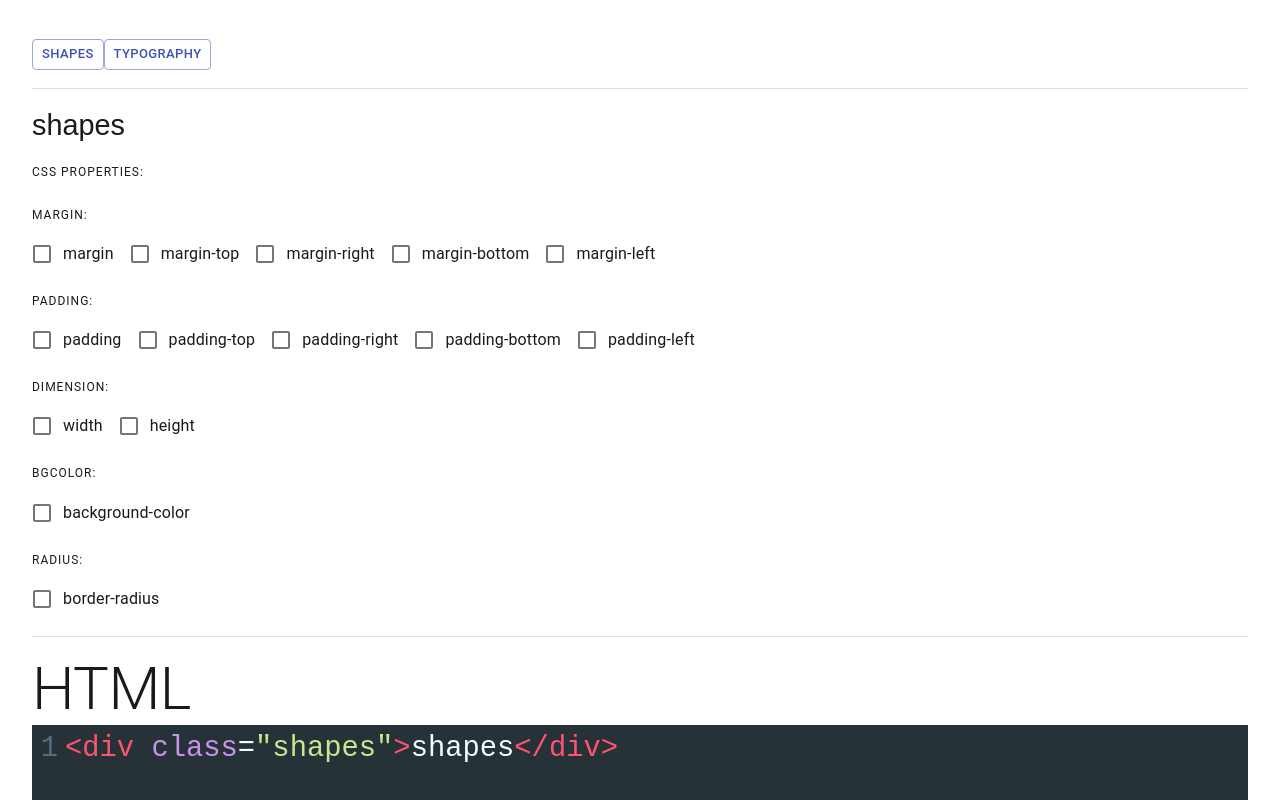
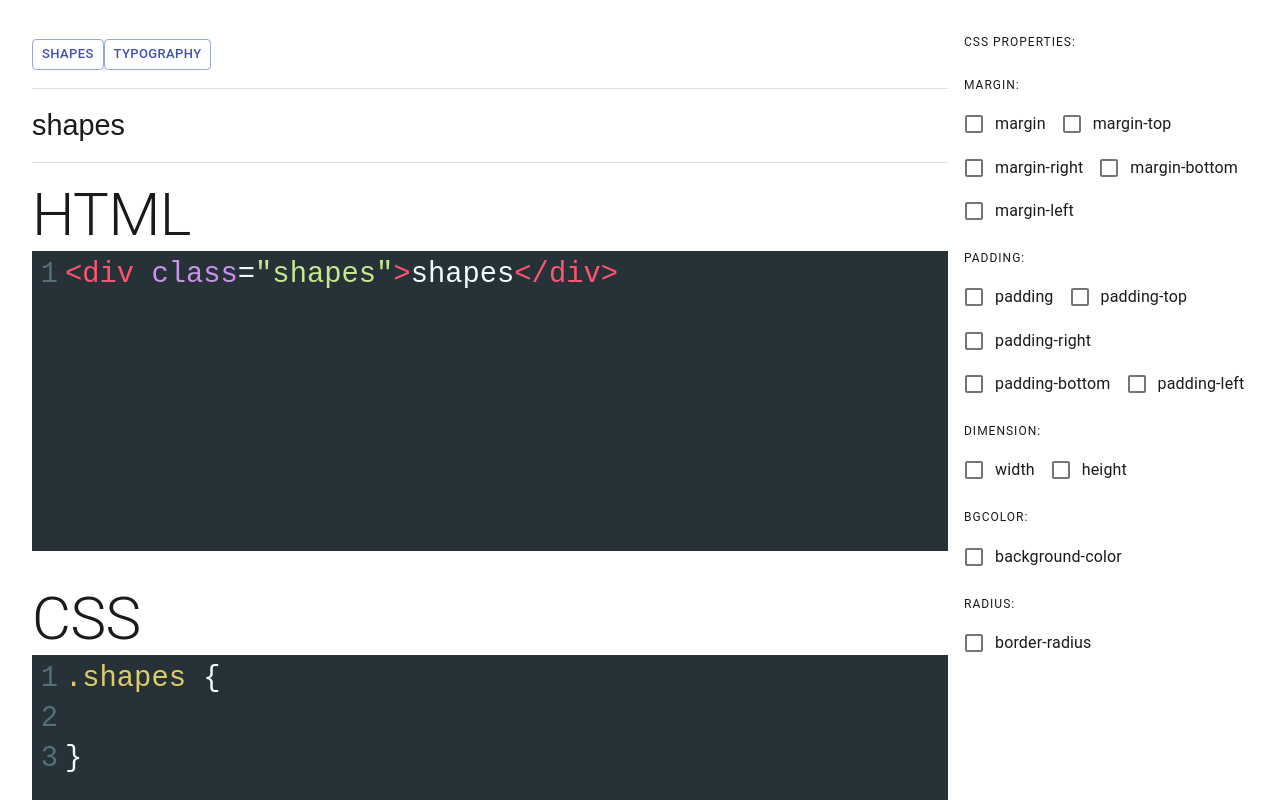
Before and after one commit to cra2ycoder/css-tour, a React (Create React App) app: page / in a window 1280 px wide. Shown: the top 800 px of the page. Built offline with nearby package versions, Linux system fonts and the light colour scheme.

Commit message:
css option in right side panel

```diff
--- a/components/CSS/CSSOptions.tsx
+++ b/components/CSS/CSSOptions.tsx
@@ -17,7 +17,19 @@ function CSSOptions(props: any) {
   }, [formik?.values]);
 
   return (
-    <Box flexWrap="wrap">
+    <Box
+      flexWrap="wrap"
+      style={{
+        position: "fixed",
+        zIndex: 99,
+        padding: "1rem",
+        right: 0,
+        top: 0,
+        width: "300px",
+        height: "100%",
+        backgroundColor: "white"
+      }}
+    >
       <Typography variant="overline">CSS Properties:</Typography>
       <Box>
         {Object.keys(options).map((group: string, idx: number) => {
```
